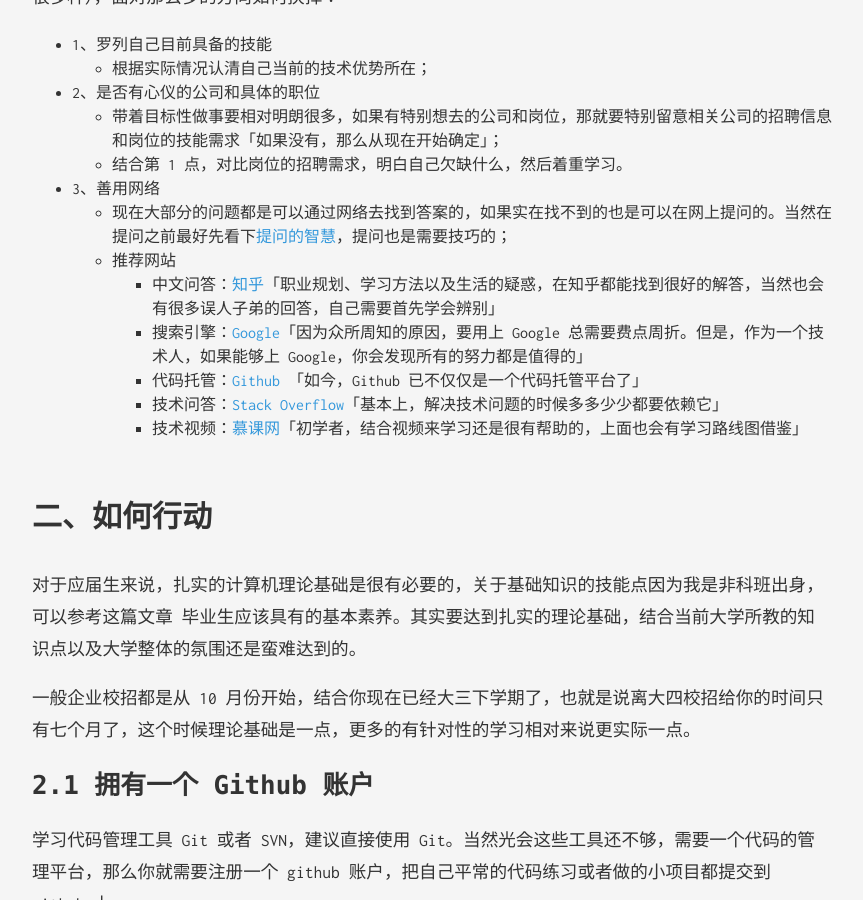
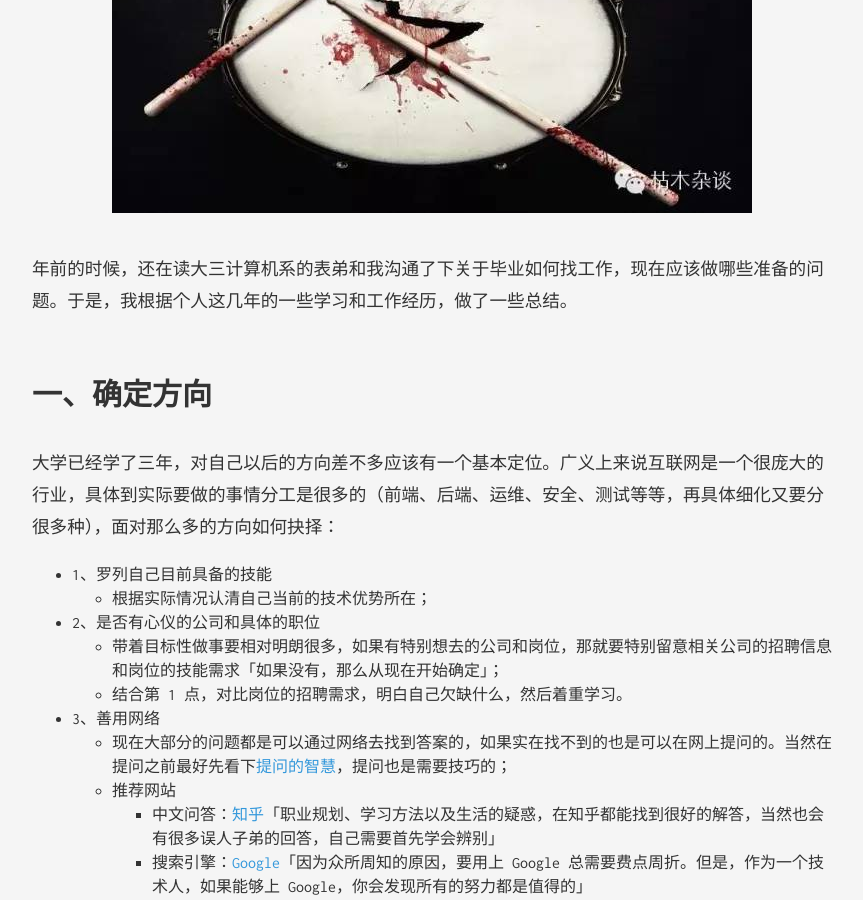
Before and after one commit to opskumu/opskumu.github.io, a Jekyll site: the page built from _posts/2016-03-16-for-my-brother.md, in a window 1280 px wide and 900 px high, scrolled down 844 px. Shown: the whole window, without its empty margins (208-1071 px from the left). Built offline with Jekyll 4.4.1, drawn with Linux system fonts in a browser that asks for light colours; comment, search, counter and statistics services are not loaded.

Commit message:
update post.

```diff
--- a/_posts/2016-03-16-for-my-brother.md
+++ b/_posts/2016-03-16-for-my-brother.md
@@ -8,6 +8,10 @@ tags: [毕业, 计算机]
 
 * toc
 {:toc}
+
+![whiplash](/images/whiplash.jpeg)
+
+年前的时候，还在读大三计算机系的表弟和我沟通了下关于毕业如何找工作，现在应该做哪些准备的问题。于是，我根据个人这几年的一些学习和工作经历，做了一些总结。
 
 ## 一、确定方向
 
```
Also changed, not shown: images/whiplash.jpeg (added).
